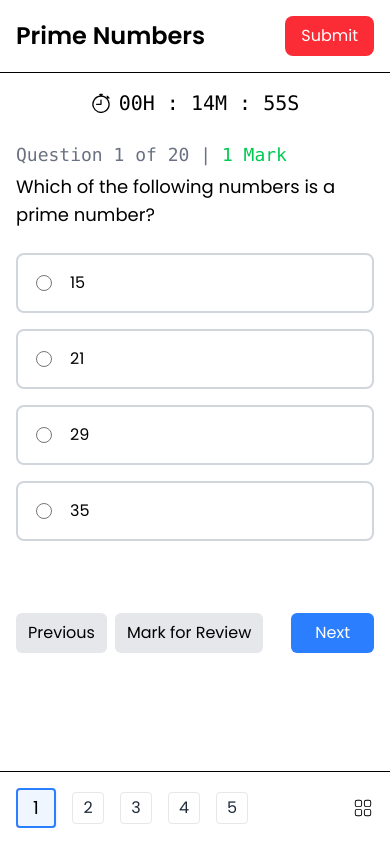
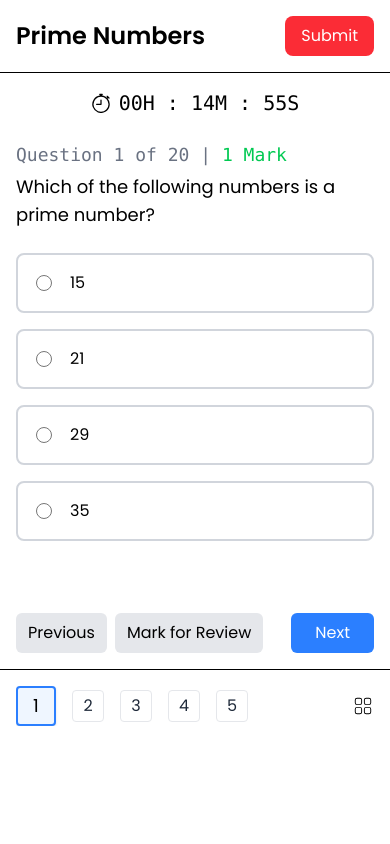
Before and after one commit to 143venkatsai/quiz-game-frontend, a React (Vite) app: page / in a window 390 px wide. Built offline with nearby package versions, Linux system fonts and the light colour scheme.

Commit message:
updated footer

```diff
--- a/src/components/Home.jsx
+++ b/src/components/Home.jsx
@@ -96,7 +96,7 @@ const Home = () => {
           </div>
 
           {/* Footer Section */}
-          <div className="fixed bottom-0 w-full lg:hidden p-4 md:px-8 border-t">
+          <div className="w-full lg:hidden p-4 md:px-8 border-t">
             <Footer
               questions={questions}
               currentQuestion={currentQuestion}
```
